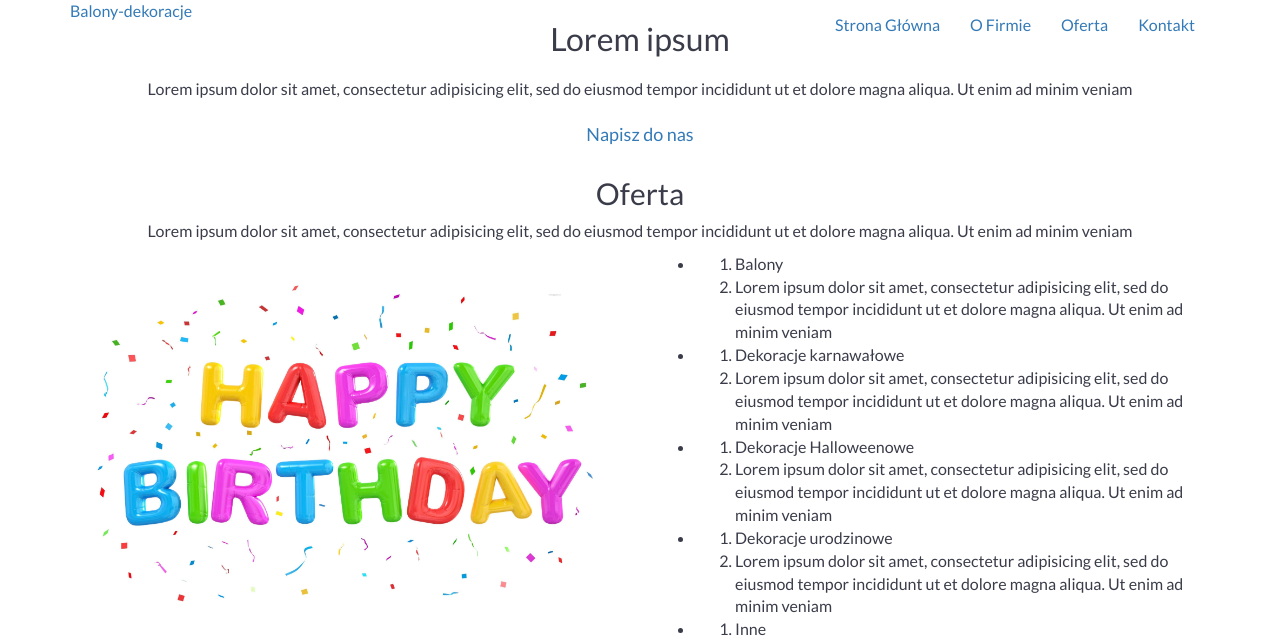
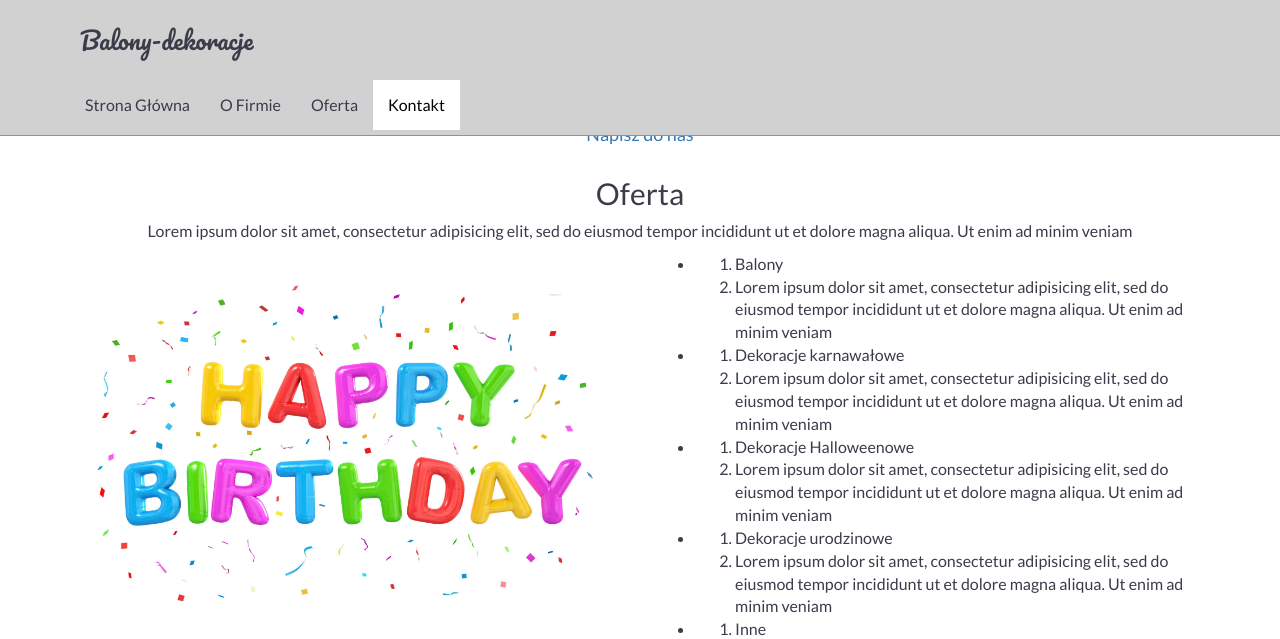
Before and after one commit to maciejdobrski/dekoracje-balony, a PHP site: page / in a window 1280 px wide. Shown: the top 639 px of the page. Run offline with PHP 8.4, Linux system fonts and the light colour scheme; some libraries are stand-ins or nearby versions.

Commit message:
Stylowanie sekcji Header

```diff
--- a/assets/css/style.css
+++ b/assets/css/style.css
@@ -380,4 +380,68 @@ a, button {
   -webkit-transition: 0.4s;
   transition: 0.4s; }
 
+.header {
+  background-color: #d1d1d1;
+  border-bottom: 1px solid rgba(0, 0, 0, 0.3); }
+  .header.opacity {
+    opacity: 0.5; }
+  .header .navbar-header {
+    display: table;
+    width: 100%;
+    margin: 0 auto;
+    height: 80px; }
+    .header .navbar-header .logo {
+      font-family: "Pacifico", cursive;
+      color: #3a3c4a;
+      text-decoration: none;
+      font-size: 24px;
+      vertical-align: middle;
+      padding-left: 10px;
+      display: table-cell; }
+      .header .navbar-header .logo:hover {
+        color: black; }
+    .header .navbar-header .navbar-toggle {
+      background-color: #fff;
+      margin-bottom: 23px;
+      margin-top: 23px;
+      border-radius: 2px; }
+      .header .navbar-header .navbar-toggle .icon-bar {
+        position: relative;
+        transition: all 500ms ease-in-out;
+        background-color: #3a3c4a; }
+        .header .navbar-header .navbar-toggle .icon-bar:nth-of-type(1) {
+          top: -6px;
+          margin-top: 6px; }
+        .header .navbar-header .navbar-toggle .icon-bar:nth-of-type(2) {
+          top: -6px; }
+        .header .navbar-header .navbar-toggle .icon-bar:nth-of-type(3) {
+          top: -6px;
+          margin-bottom: -6px; }
+      .header .navbar-header .navbar-toggle[aria-expanded="true"] .icon-bar:nth-of-type(1) {
+        top: 0;
+        transform: rotate(45deg); }
+      .header .navbar-header .navbar-toggle[aria-expanded="true"] .icon-bar:nth-of-type(2) {
+        background-color: transparent; }
+      .header .navbar-header .navbar-toggle[aria-expanded="true"] .icon-bar:nth-of-type(3) {
+        top: -12px;
+        transform: rotate(-45deg); }
+  .header .navbar-collapse {
+    text-align: center;
+    box-shadow: none;
+    -webkit-box-shadow: none; }
+    .header .navbar-collapse .navbar-nav {
+      float: none !important;
+      margin: 0; }
+      .header .navbar-collapse .navbar-nav li {
+        margin-bottom: 5px; }
+        .header .navbar-collapse .navbar-nav li .scrollto {
+          color: #3a3c4a;
+          text-decoration: none; }
+          .header .navbar-collapse .navbar-nav li .scrollto:hover {
+            background-color: #fff;
+            color: black; }
+        .header .navbar-collapse .navbar-nav li.active .scrollto {
+          color: black;
+          background-color: #fff; }
+
 /*# sourceMappingURL=style.css.map */
--- a/assets/sass/style.scss
+++ b/assets/sass/style.scss
@@ -44,3 +44,104 @@ a, button {
   -webkit-transition: 0.4s;
   transition: 0.4s;
 }
+
+.header{
+  background-color: $grey-color;
+  border-bottom: 1px solid rgba(0,0,0,0.3);
+
+  &.opacity{
+    opacity: 0.5;
+  }
+
+  .navbar-header{
+    display: table;
+    width: $page-width;
+    margin: 0 auto;
+    height: 80px;
+
+    .logo{
+      font-family: $font-pacifico;
+      color: $primary-color;
+      text-decoration: none;
+      font-size: 24px;
+      vertical-align: middle;
+      padding-left: 10px;
+      display: table-cell;
+
+      &:hover{
+        color: darken($primary-color, 50%);
+      }
+    }
+
+    .navbar-toggle{
+      background-color: $secundary-color;
+      margin-bottom: 23px;
+      margin-top: 23px;
+      border-radius: 2px;
+
+      .icon-bar{
+        position: relative;
+        transition: all 500ms ease-in-out;
+        background-color: $primary-color;
+
+        &:nth-of-type(1) {
+          top: -6px;
+          margin-top: 6px;
+        }
+        &:nth-of-type(2) {
+          top: -6px;
+        }
+        &:nth-of-type(3) {
+          top: -6px;
+          margin-bottom: -6px;
+        }
+      }
+    &[aria-expanded="true"]{
+      .icon-bar {
+        &:nth-of-type(1) {
+          top: 0;
+          transform: rotate(45deg);
+        }
+        &:nth-of-type(2) {
+          background-color: transparent;
+        }
+        &:nth-of-type(3) {
+          top: -12px;
+          transform: rotate(-45deg);
+        }
+      }
+    }
+    }
+  }
+
+  .navbar-collapse{
+    text-align: center;
+    box-shadow: none;
+    -webkit-box-shadow: none;
+
+    .navbar-nav{
+      float: none !important;
+      margin: 0;
+
+      li{
+        margin-bottom: 5px;
+        .scrollto{
+          color: $primary-color;
+          text-decoration: none;
+
+          &:hover{
+            background-color: $secundary-color;
+            color: darken($primary-color, 50%);
+          }
+        }
+
+        &.active{
+          .scrollto{
+            color: darken($primary-color, 50%);
+            background-color: $secundary-color;
+          }
+        }
+      }
+    }
+  }
+}
```
